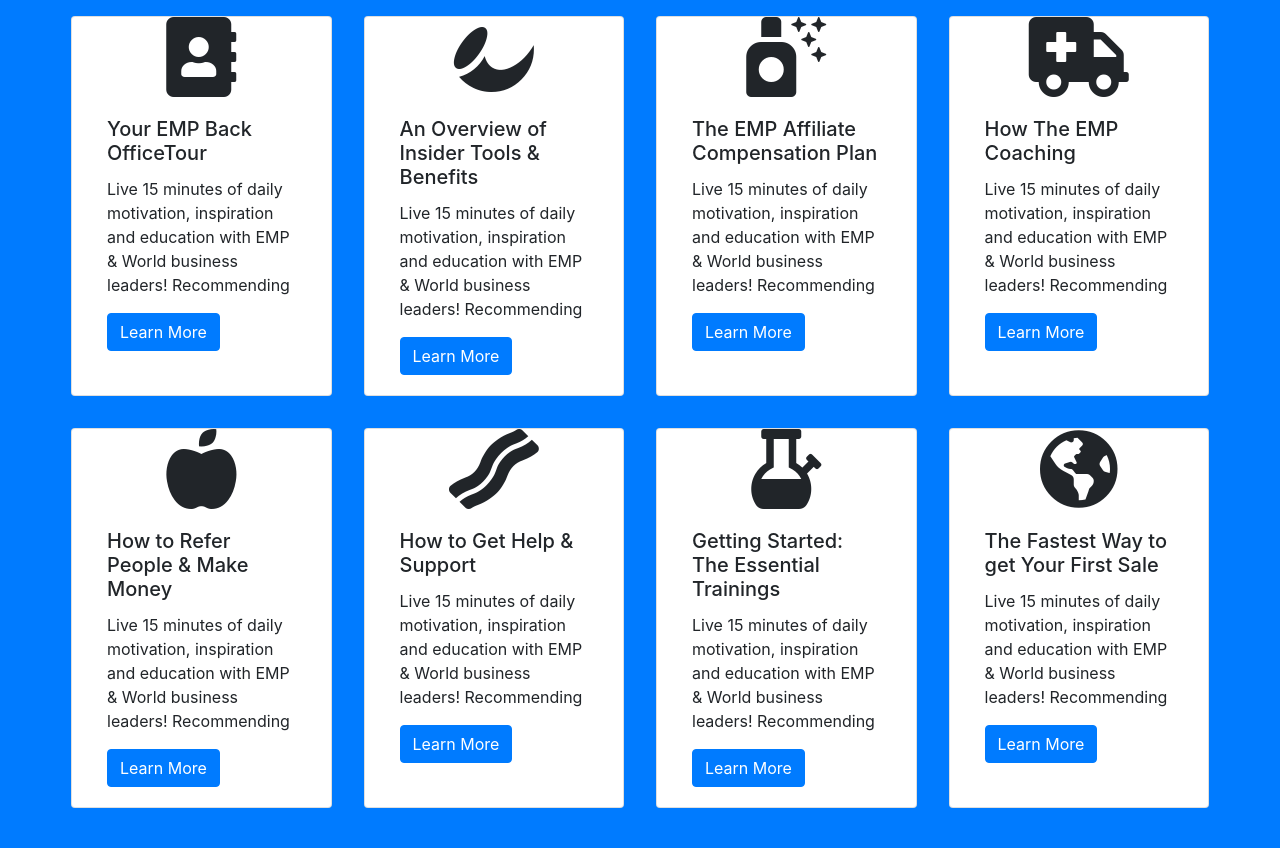
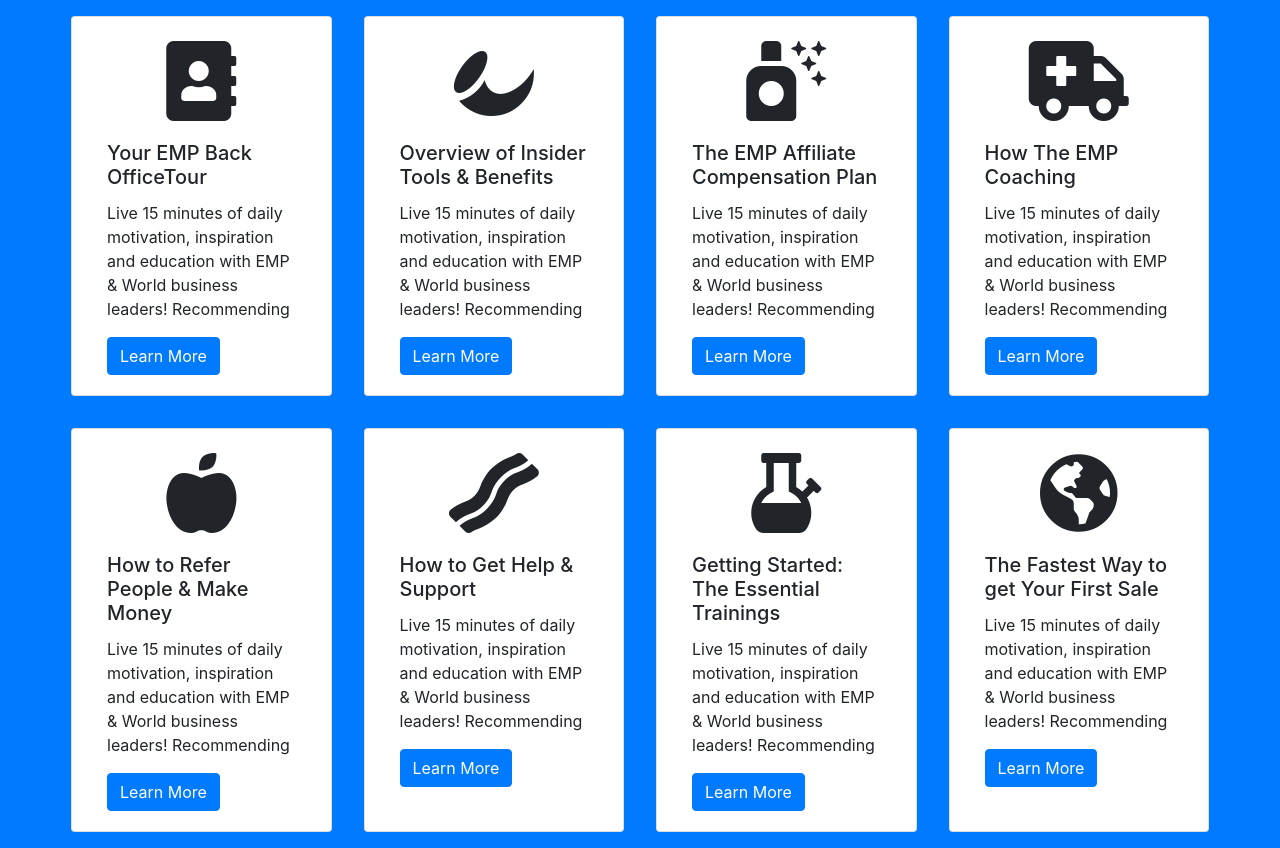
Before and after one commit to bennyho88/Frameworking-FTW, a plain HTML site: page index.html in a window 1280 px wide. Before the commit the page ends 824 px from the top, so only its background shows below. Drawn offline with nearby package versions, Linux system fonts and the light colour scheme.

Commit message:
added top padding on image

```diff
--- a/index.html
+++ b/index.html
@@ -13,7 +13,7 @@
                 <div class="card-deck">
                 <div class="row my-row">
                     <div class="card col-lg-3 m-3 align-items-center" style="width: 18rem;">
-                            <i class="fas fa-address-book fa-5x icon"></i>
+                            <i class="fas fa-address-book fa-5x icon pt-4"></i>
                             <div class="card-body">
                               <h5 class="card-title">Your EMP Back OfficeTour</h5>
                               <p class="card-text">Live 15 minutes of daily motivation, inspiration and education with EMP & World business leaders! Recommending</p>
@@ -21,16 +21,16 @@
                             </div>
                       </div>
                       <div class="card col-lg-3 m-3 align-items-center" style="width: 18rem;">
-                            <i class="fab fa-affiliatetheme fa-5x icons"></i>
+                            <i class="fab fa-affiliatetheme fa-5x icons pt-4"></i>
                             <div class="card-body">
-                              <h5 class="card-title">An Overview of Insider Tools & Benefits</h5>
+                              <h5 class="card-title">Overview of Insider Tools & Benefits</h5>
                               <p class="card-text">Live 15 minutes of daily motivation, inspiration and education with EMP & World business leaders! Recommending</p>
                               <a href="#" class="btn btn-primary">Learn More</a>
                             </div>
                       </div>
                       <div class="card col-lg-3 m-3 align-items-center" style="width: 18rem;">
                             <!--<img class="card-img-top" src="..." alt="Card image cap"> -->
-                            <i class="fas fa-air-freshener fa-5x icons"></i>
+                            <i class="fas fa-air-freshener fa-5x icons pt-4"></i>
                             <div class="card-body">
                               <h5 class="card-title">The EMP Affiliate Compensation Plan</h5>
                               <p class="card-text">Live 15 minutes of daily motivation, inspiration and education with EMP & World business leaders! Recommending</p>
@@ -39,7 +39,7 @@
                       </div>
                       <div class="card col-lg-3 m-3 align-items-center" style="width: 18rem;">
                             <!--<img class="card-img-top" src="..." alt="Card image cap">-->
-                            <i class="fas fa-ambulance fa-5x icons"></i>
+                            <i class="fas fa-ambulance fa-5x icons pt-4"></i>
                             <div class="card-body">
                               <h5 class="card-title">How The EMP Coaching</h5>
                               <p class="card-text">Live 15 minutes of daily motivation, inspiration and education with EMP & World business leaders! Recommending</p>
@@ -50,7 +50,7 @@
                     <div class="row my-row2">
                             <div class="card col-lg-3 m-3 align-items-center" style="width: 18rem;">
                             <!-- <img class="card-img-top" src="..." alt="Card image cap"> -->
-                            <i class="fas fa-apple-alt fa-5x icons"></i>
+                            <i class="fas fa-apple-alt fa-5x icons pt-4"></i>
                                     <div class="card-body">
                                       <h5 class="card-title">How to Refer People & Make Money</h5>
                                       <p class="card-text">Live 15 minutes of daily motivation, inspiration and education with EMP & World business leaders! Recommending</p>
@@ -59,7 +59,7 @@
                               </div>
                               <div class="card col-lg-3 m-3 align-items-center" style="width: 18rem;">
                                 <!--<img class="card-img-top" src="..." alt="Card image cap">-->
-                                <i class="fas fa-bacon fa-5x icons"></i>
+                                <i class="fas fa-bacon fa-5x icons pt-4"></i>
                                     <div class="card-body">
                                       <h5 class="card-title">How to Get Help & Support</h5>
                                       <p class="card-text">Live 15 minutes of daily motivation, inspiration and education with EMP & World business leaders! Recommending</p>
@@ -68,7 +68,7 @@
                               </div>
                               <div class="card col-lg-3 m-3 align-items-center" style="width: 18rem;">
                                 <!--<img class="card-img-top" src="..." alt="Card image cap">-->
-                                <i class="fas fa-bong fa-5x icons"></i>
+                                <i class="fas fa-bong fa-5x icons pt-4"></i>
                                     <div class="card-body">
                                       <h5 class="card-title">Getting Started: The Essential Trainings</h5>
                                       <p class="card-text">Live 15 minutes of daily motivation, inspiration and education with EMP & World business leaders! Recommending</p>
@@ -77,7 +77,7 @@
                               </div>
                               <div class="card col-lg-3 m-3 align-items-center" style="width: 18rem;">
                                 <!--<img class="card-img-top" src="..." alt="Card image cap">-->
-                                <i class="fas fa-globe-americas fa-5x icons"></i>
+                                <i class="fas fa-globe-americas fa-5x icons pt-4"></i>
                                     <div class="card-body">
                                       <h5 class="card-title">The Fastest Way to get Your First Sale</h5>
                                       <p class="card-text">Live 15 minutes of daily motivation, inspiration and education with EMP & World business leaders! Recommending</p>
```
